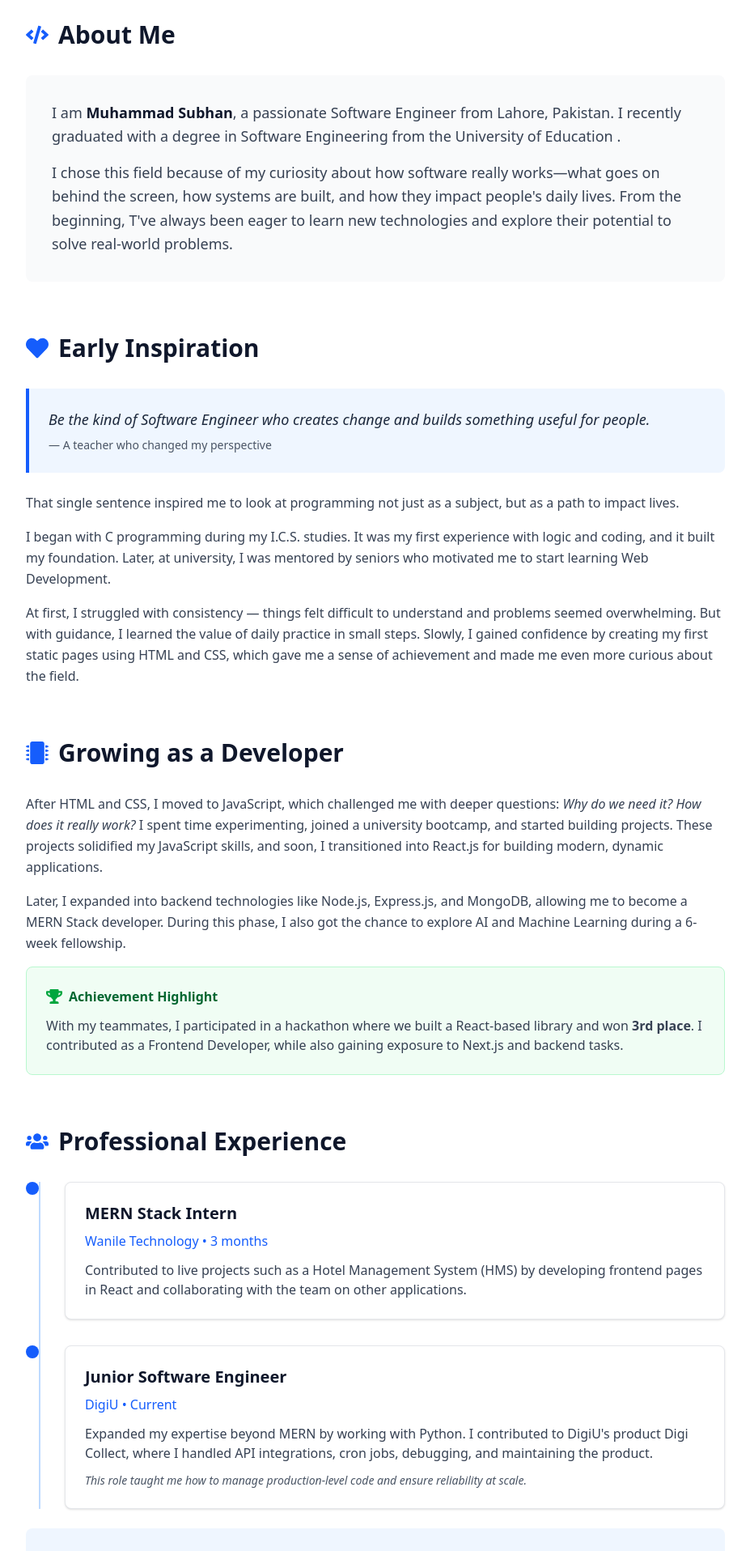
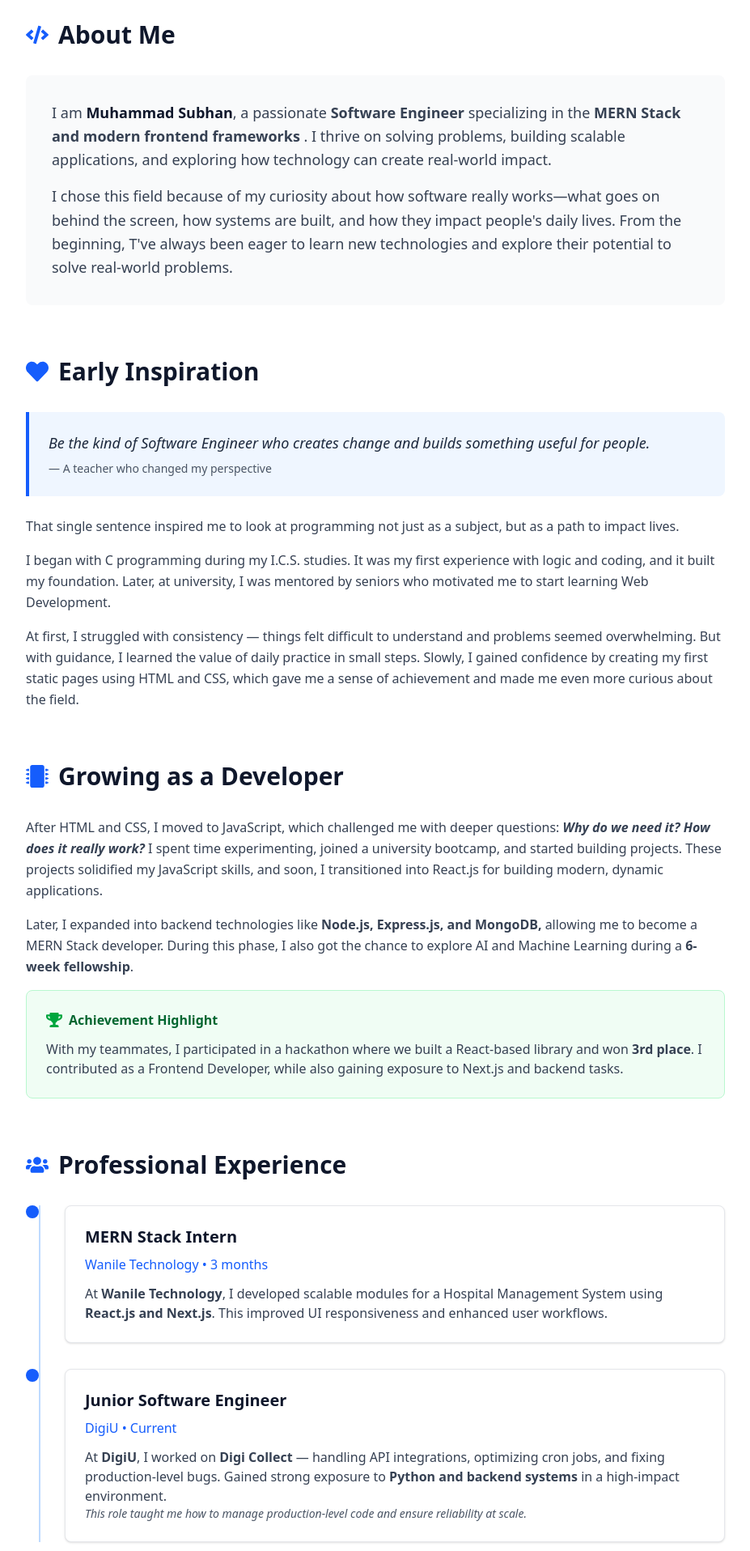
Before and after one commit to mu-subhan/Portfolio, a Next.js app: page /my-story in a window 1280 px wide. Shown: the part 320-2236 px from the top of the page at 81% size, without its empty margins (176-1103 px from the left). Built offline with nearby package versions, Linux system fonts and the light colour scheme.

Commit message:
changing navbar - personal story

```diff
--- a/src/app/NavbarWrapper.tsx
+++ b/src/app/NavbarWrapper.tsx
@@ -1,13 +1,7 @@
 "use client";
-import { usePathname } from "next/navigation";
-import Navbar from "../component/Navbar";
+
 import MainNavbar from "../component/MainNavbar";
 
 export default function NavbarWrapper() {
-  const pathname = usePathname();
-  if (pathname === "/") {
-    return <Navbar />;
-  } else {
-    return <MainNavbar />;
-  }
+  return <MainNavbar />;
 }
--- a/src/app/experience/page.tsx
+++ b/src/app/experience/page.tsx
@@ -10,7 +10,8 @@ const experiences = [
     duration: 'April 2024 – July 2024',
     location: 'Remote',
     status: 'Recent',
-    description: 'Contributed to the development and maintenance of Digi Collect, a production-level data collection platform serving enterprise clients.',
+   description: 'Contributed to the development and maintenance of Digi Collect, a production-level data collection platform serving enterprise clients. Worked on API integrations, cron job automation, and bug fixing, ensuring system reliability and scalability while enhancing overall product performance.',
+
     responsibilities: [
       'Architected and implemented RESTful API integrations for third-party services',
       'Designed and deployed automated cron job systems for data processing workflows',
@@ -35,7 +36,7 @@ const experiences = [
     duration: 'June 2023 – March 2024',
     location: 'Hybrid',
     status: 'Long-term',
-    description: 'Developed comprehensive Hotel Management System (HMS) components, focusing on scalable frontend architecture and seamless user experiences.',
+    description: 'Developed and optimized key components of a Hotel Management System (HMS), focusing on building a scalable and maintainable frontend architecture with React.js and Next.js. Collaborated with the backend team to ensure seamless integration, resulting in improved user workflows and a smoother customer experience.',
     responsibilities: [
       'Engineered responsive React.js components for complex hotel workflows',
       'Built full-stack applications using Next.js with server-side rendering optimization',
--- a/src/app/my-story/page.tsx
+++ b/src/app/my-story/page.tsx
@@ -25,9 +25,14 @@ const MyStory = () => {
             <h2 className="text-3xl font-bold text-slate-900">About Me</h2>
           </div>
           <div className="bg-gray-50 p-8 rounded-lg">
-            <p className="text-lg text-gray-700 leading-relaxed mb-4">
-              I am <span className="font-semibold text-slate-900">Muhammad Subhan</span>, a passionate Software Engineer from Lahore, Pakistan. I recently graduated with a degree in Software Engineering from the University of Education .
-            </p>
+<p className="text-lg text-gray-700 leading-relaxed mb-4">
+  I am <span className="font-semibold text-slate-900">Muhammad Subhan</span>, a passionate
+  <strong> Software Engineer </strong> specializing in the
+  <strong> MERN Stack and modern frontend frameworks </strong>.
+  I thrive on solving problems, building scalable applications,
+  and exploring how technology can create real-world impact.
+</p>
+
             <p className="text-lg text-gray-700 leading-relaxed">
               I chose this field because of my curiosity about how software really works—what goes on behind the screen, how systems are built, and how they impact people&apos;s daily lives. From the beginning, T&apos;ve always been eager to learn new technologies and explore their potential to solve real-world problems.
             </p>
@@ -65,10 +70,10 @@ const MyStory = () => {
           </div>
           <div className="space-y-4">
             <p className="text-gray-700 leading-relaxed">
-              After HTML and CSS, I moved to JavaScript, which challenged me with deeper questions: <em>Why do we need it? How does it really work?</em> I spent time experimenting, joined a university bootcamp, and started building projects. These projects solidified my JavaScript skills, and soon, I transitioned into React.js for building modern, dynamic applications.
+              After HTML and CSS, I moved to JavaScript, which challenged me with deeper questions: <em className='font-semibold'>Why do we need it? How does it really work?</em> I spent time experimenting, joined a university bootcamp, and started building projects. These projects solidified my JavaScript skills, and soon, I transitioned into React.js for building modern, dynamic applications.
             </p>
             <p className="text-gray-700 leading-relaxed">
-              Later, I expanded into backend technologies like Node.js, Express.js, and MongoDB, allowing me to become a MERN Stack developer. During this phase, I also got the chance to explore AI and Machine Learning during a 6-week fellowship.
+              Later, I expanded into backend technologies like <strong>Node.js, Express.js, and MongoDB,</strong>  allowing me to become a MERN Stack developer. During this phase, I also got the chance to explore AI and Machine Learning during a <strong>6-week fellowship</strong>.
             </p>
             <div className="bg-green-50 p-6 rounded-lg border border-green-200">
               <div className="flex items-center mb-3">
@@ -99,9 +104,11 @@ const MyStory = () => {
                 <div className="bg-white border border-gray-200 p-6 rounded-lg shadow-sm">
                   <h3 className="text-xl font-semibold text-slate-900 mb-2">MERN Stack Intern</h3>
                   <p className="text-blue-600 font-medium mb-3">Wanile Technology • 3 months</p>
-                  <p className="text-gray-700">
-                    Contributed to live projects such as a Hotel Management System (HMS) by developing frontend pages in React and collaborating with the team on other applications.
-                  </p>
+                 <p className="text-gray-700">
+  At <strong>Wanile Technology</strong>, I developed scalable modules
+  for a Hospital Management System using <strong>React.js and Next.js</strong>.
+  This improved UI responsiveness and enhanced user workflows.
+</p>
                 </div>
               </div>
 
@@ -111,9 +118,13 @@ const MyStory = () => {
                 <div className="bg-white border border-gray-200 p-6 rounded-lg shadow-sm">
                   <h3 className="text-xl font-semibold text-slate-900 mb-2">Junior Software Engineer</h3>
                   <p className="text-blue-600 font-medium mb-3">DigiU • Current</p>
-                  <p className="text-gray-700 mb-3">
-                    Expanded my expertise beyond MERN by working with Python. I contributed to DigiU&apos;s product Digi Collect, where I handled API integrations, cron jobs, debugging, and maintaining the product.
-                  </p>
+                 <p className="text-gray-700">
+  At <strong>DigiU</strong>, I worked on <strong>Digi Collect</strong> —
+  handling API integrations, optimizing cron jobs, and fixing
+  production-level bugs. Gained strong exposure to
+  <strong> Python and backend systems </strong> in a
+  high-impact environment.
+</p>
                   <p className="text-gray-600 text-sm italic">
                     This role taught me how to manage production-level code and ensure reliability at scale.
                   </p>
--- a/src/component/Hero.tsx
+++ b/src/component/Hero.tsx
@@ -1,6 +1,6 @@
 'use client';
 import { motion } from 'framer-motion';
-import { FiDownload, FiArrowRight, FiGithub, FiLinkedin, FiMail } from 'react-icons/fi';
+import { FiDownload, FiArrowRight, FiGithub, FiLinkedin } from 'react-icons/fi';
 import Image from 'next/image';
 import Link from 'next/link';
 
@@ -76,6 +76,7 @@ export default function Hero() {
                   transition={{ delay: 0.8, duration: 0.8 }}
                 />
               </span>
+
             </motion.h1>
 
             <motion.div variants={itemVariants} className="space-y-4 mb-8">
@@ -214,7 +215,7 @@ export default function Hero() {
                 <div className="text-xl">💻</div>
               </motion.div>
               <div className="mt-10 flex flex-col sm:flex-row gap-4 justify-center lg:justify-end">
-   <Link
+   {/* <Link
    href='/experience'
    className='bg-slate-900 hover:bg-slate-800 text-white px-6 py-3 rounded-lg transition-all duration-300 font-semibold shadow-lg hover:shadow-xl flex items-center justify-center gap-2'>
      View Experience
@@ -224,7 +225,7 @@ export default function Hero() {
     className='group flex items-center justify-center gap-2 border-2 border-slate-300 hover:border-slate-900 px-8 py-4 rounded-lg transition-all duration-300 text-slate-700 hover:text-slate-900 font-semibold hover:bg-slate-50'
     >
       About My Journey
-    </Link>
+    </Link>*/}
   </div>
             </div>
           </motion.div>
```
